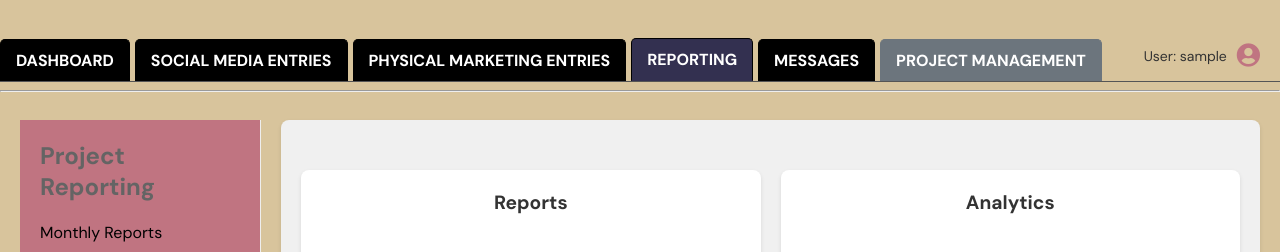
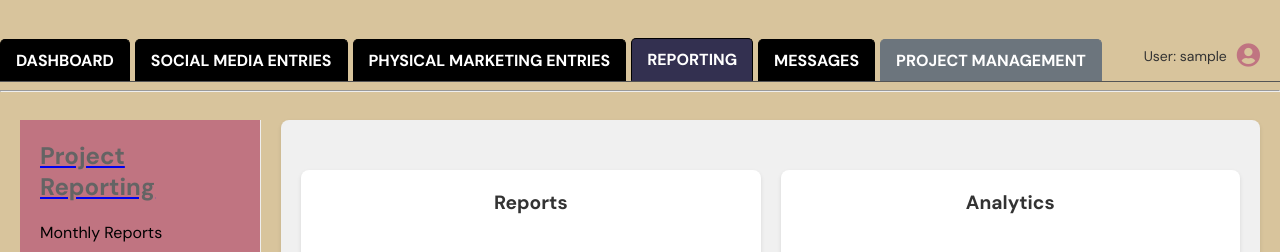
Before and after one commit to dakjen/marketingportal1, a React (Create React App) app: page /reporting in a window 1280 px wide. Shown: the top 252 px of the page. Built offline with nearby package versions, Linux system fonts and the light colour scheme; no server answers; sample sign-in values are in the browser's storage.

Commit message:
feat: Make Reporting sidebar title clickable

```diff
--- a/src/ReportingSidebar.js
+++ b/src/ReportingSidebar.js
@@ -5,7 +5,7 @@ import './ReportingSidebar.css';
 function ReportingSidebar() {
   return (
     <div className="reporting-sidebar">
-      <h2>Project Reporting</h2>
+      <NavLink to="/reporting"><h2>Project Reporting</h2></NavLink>
       <ul>
         <li><NavLink to="/reporting/monthly-reports">Monthly Reports</NavLink></li>
         <li><NavLink to="/reporting/social-media">Social Media</NavLink></li>
```
